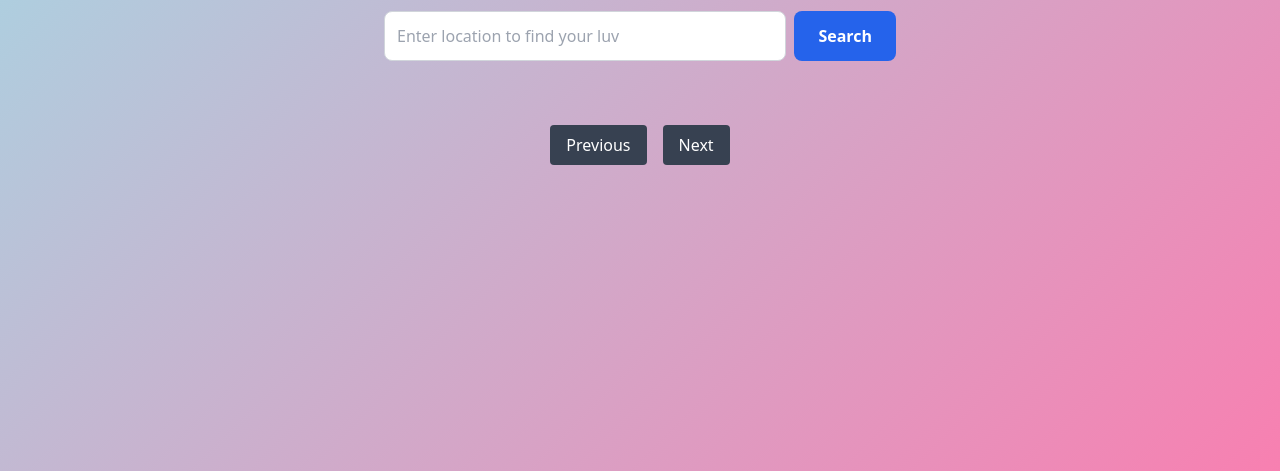
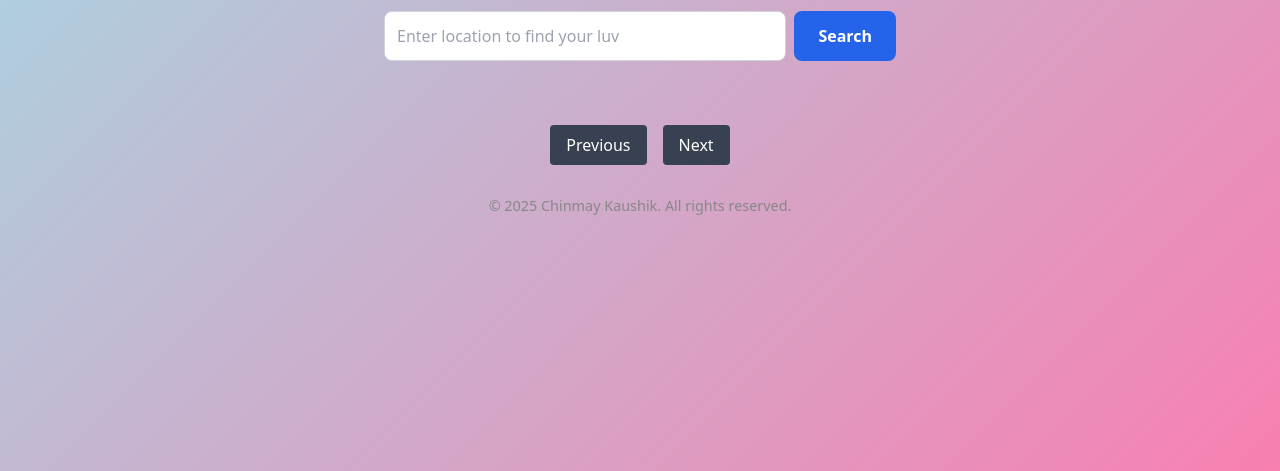
Before and after one commit to daivik-22/restaurant-Project, a FastAPI app: page / in a window 1280 px wide. Shown: the part 157-628 px from the top of the page. Run offline with FastAPI, Linux system fonts and the light colour scheme; some libraries are stand-ins or nearby versions.

Commit message:
Update index.html

```diff
--- a/templates/index.html
+++ b/templates/index.html
@@ -87,6 +87,9 @@
     </p>
     <a href="mailto:naamailneekuendukurapokodi@foodluv.com" class="text-blue-600 underline">naamailneekuendukurapokodi@foodluv.com</a>
   </div>
+  <footer style="text-align: center; padding: 1em 0; font-size: 0.9rem; color: #888;">
+    &copy; 2025 Chinmay Kaushik. All rights reserved.
+</footer>
 
   <!-- JavaScript -->
   <script>
```
